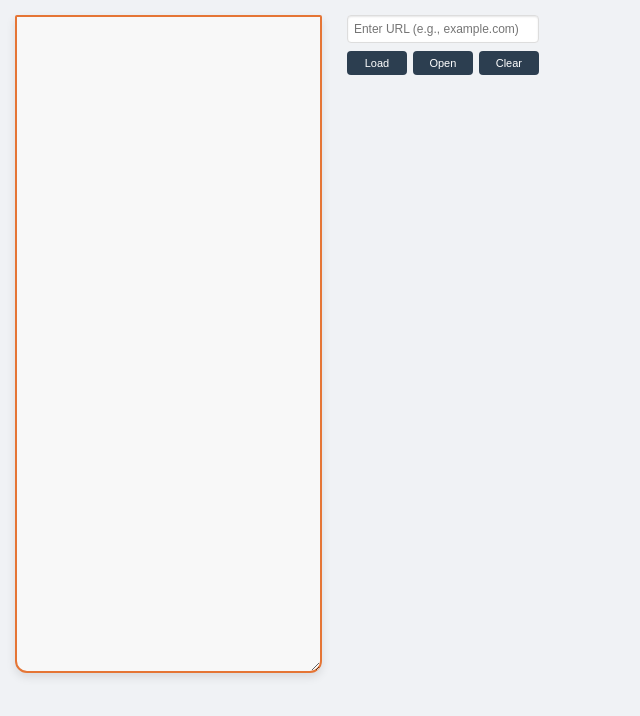
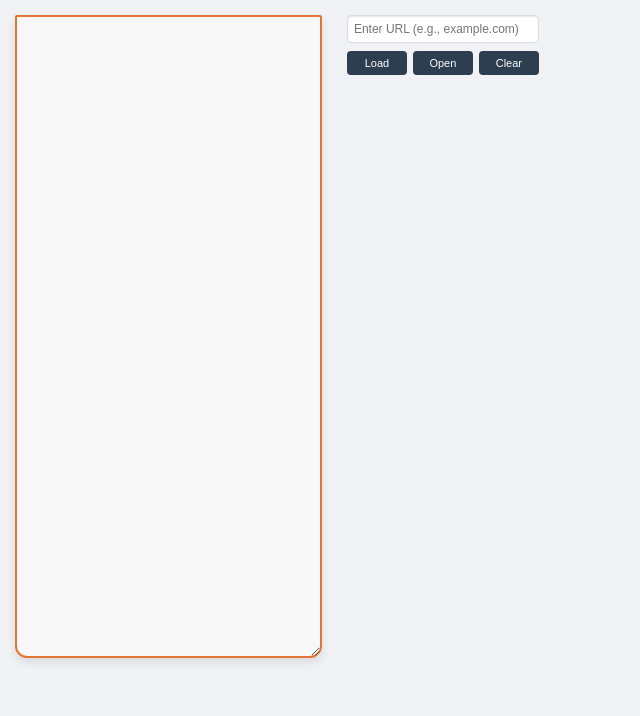
Before and after one commit to Akhil80git/team9mobile, a React (Vite) app: page / in a window 1280 px wide. Shown: the top 716 px of the page, without its empty margins (0-640 px from the left). Built offline with nearby package versions, Linux system fonts and the light colour scheme.

Commit message:
Update App.css

```diff
--- a/src/App.css
+++ b/src/App.css
@@ -27,7 +27,7 @@ body {
 
 .redmi-box {
   width: 81.2mm;
-  height: 174mm;
+  height: 170mm;
   border: 2px solid #e57535;
   border-radius: 2px 2px 12px 12px; /* top-left, top-right, bottom-right, bottom-left */
   box-sizing: border-box;
```
